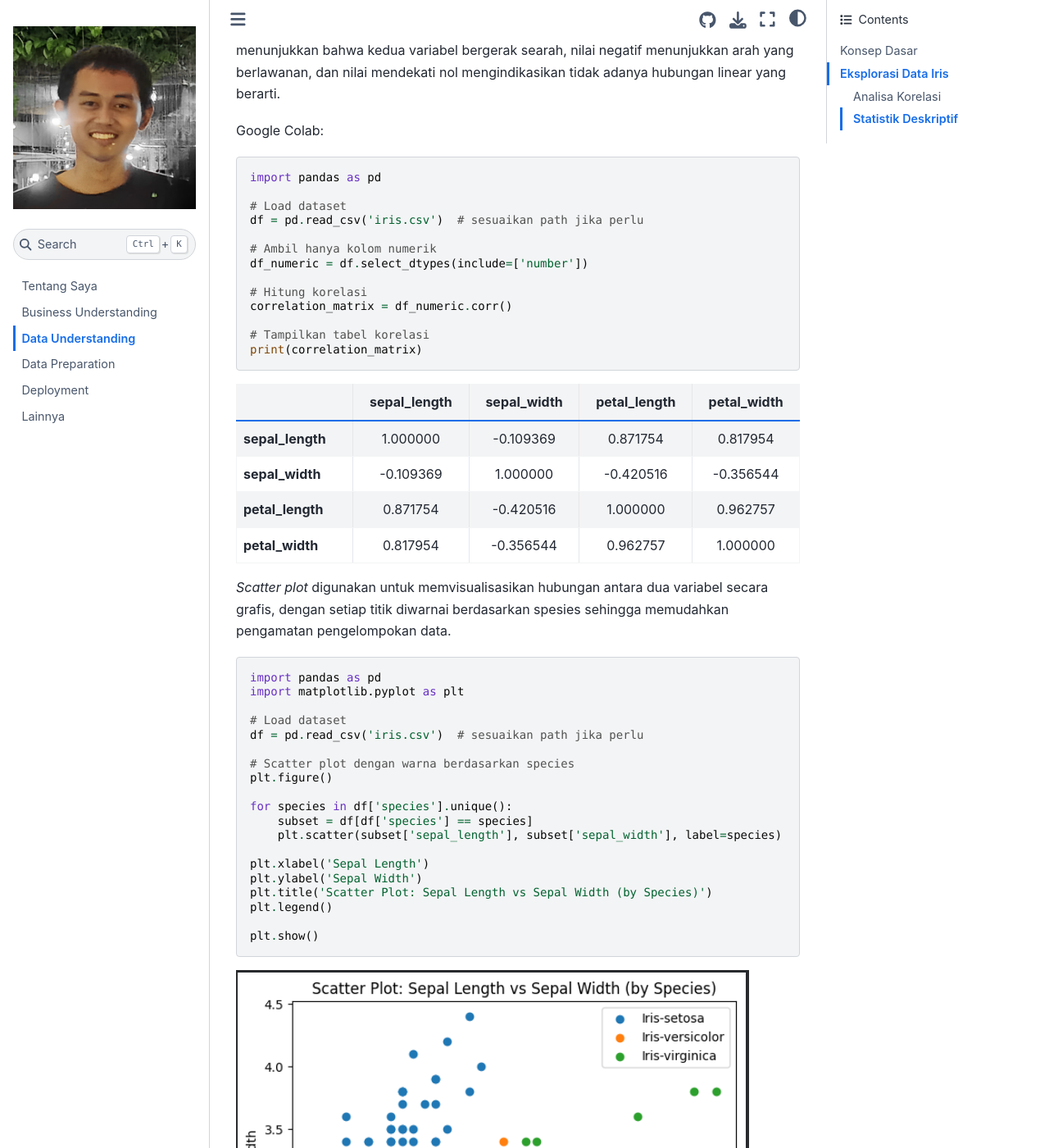
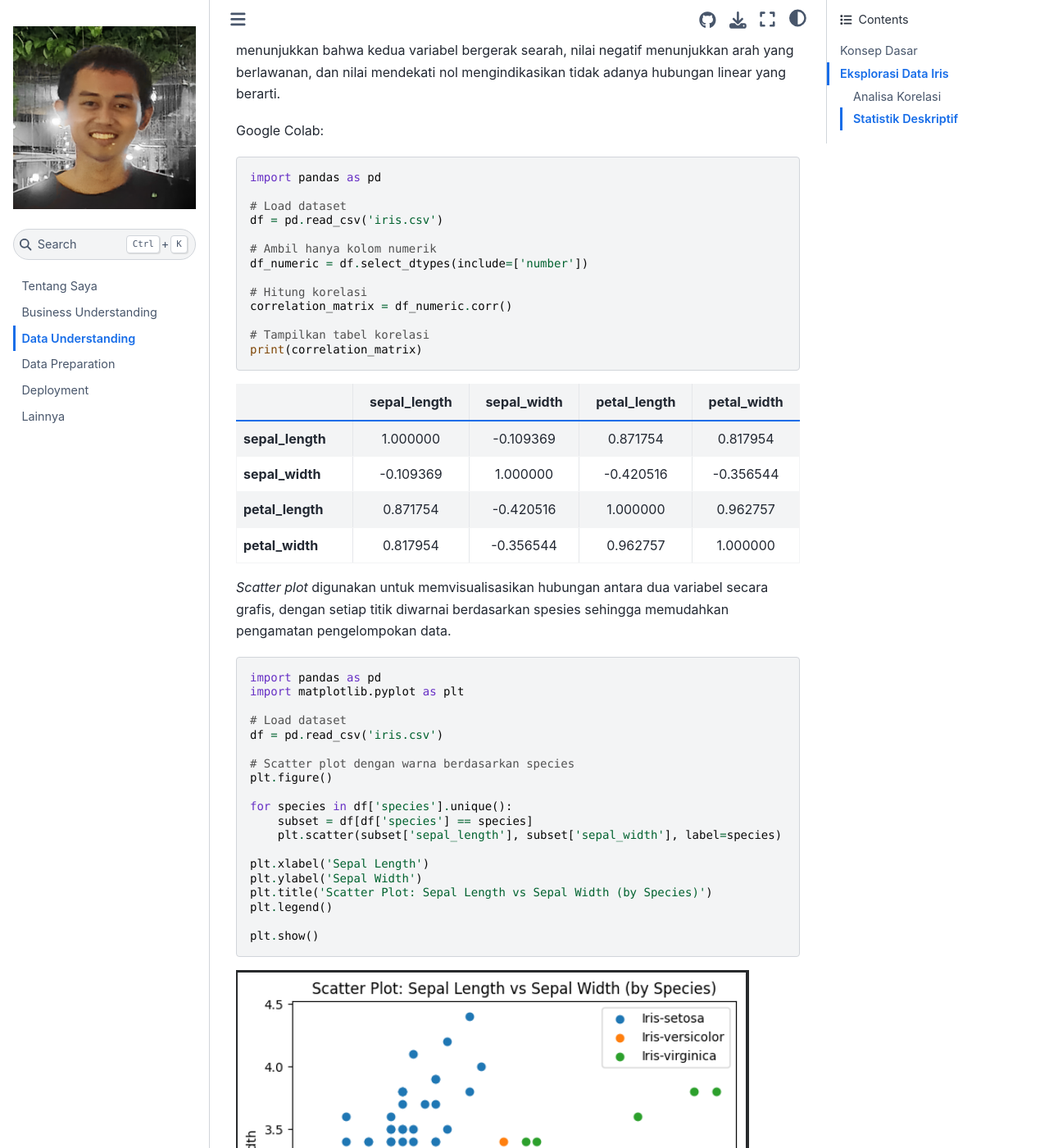
Before and after one commit to shafygunawan/pendata, a Jupyter Book: the page built from data-understanding.md, in a window 1280 px wide and 1400 px high, scrolled down 2123 px. Shown: the whole window at 82% size. Built offline with Jupyter Book 1.0.4 settings and Sphinx 7.4.7 and the Sphinx Book theme 1.1.4, drawn with Linux system fonts in a browser that asks for light colours; pages that are not in the unit, such as notebooks, are missing from menus; some of the changed text lies outside the part shown.

Commit message:
remove some comments

```diff
--- a/data-understanding.md
+++ b/data-understanding.md
@@ -56,7 +56,7 @@ Google Colab:
 import pandas as pd
 
 # Load dataset
-df = pd.read_csv('iris.csv')  # sesuaikan path jika perlu
+df = pd.read_csv('iris.csv')
 
 # Ambil hanya kolom numerik
 df_numeric = df.select_dtypes(include=['number'])
@@ -82,7 +82,7 @@ import pandas as pd
 import matplotlib.pyplot as plt
 
 # Load dataset
-df = pd.read_csv('iris.csv')  # sesuaikan path jika perlu
+df = pd.read_csv('iris.csv')
 
 # Scatter plot dengan warna berdasarkan species
 plt.figure()
@@ -117,7 +117,7 @@ Google Colab:
 import pandas as pd
 
 # Load dataset
-df = pd.read_csv('iris.csv')  # sesuaikan path jika perlu
+df = pd.read_csv('iris.csv')
 
 # Ambil hanya kolom numerik
 df_numeric = df.select_dtypes(include=['number'])
```
